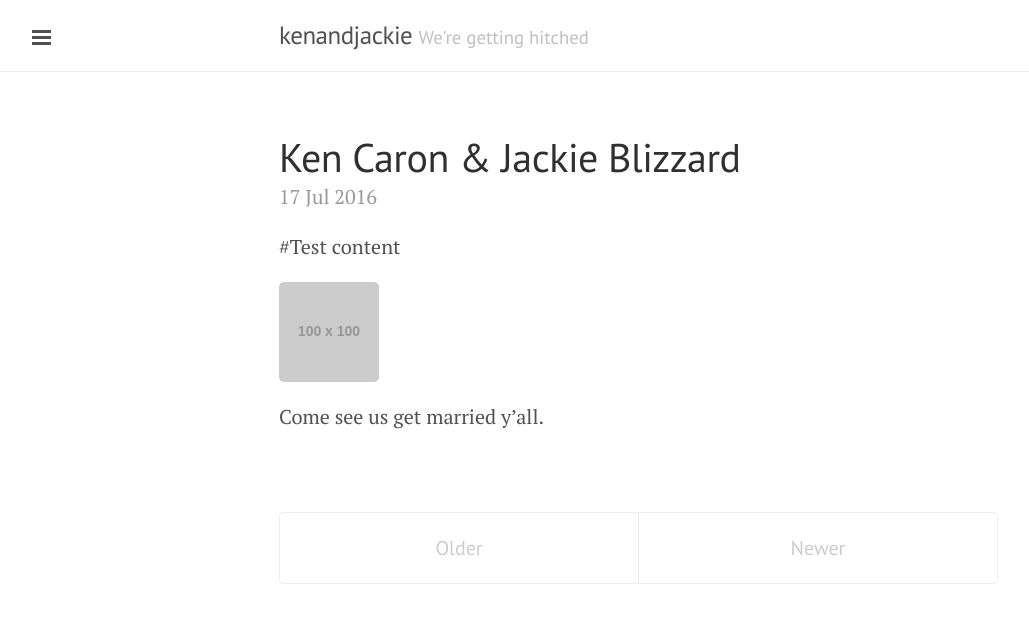
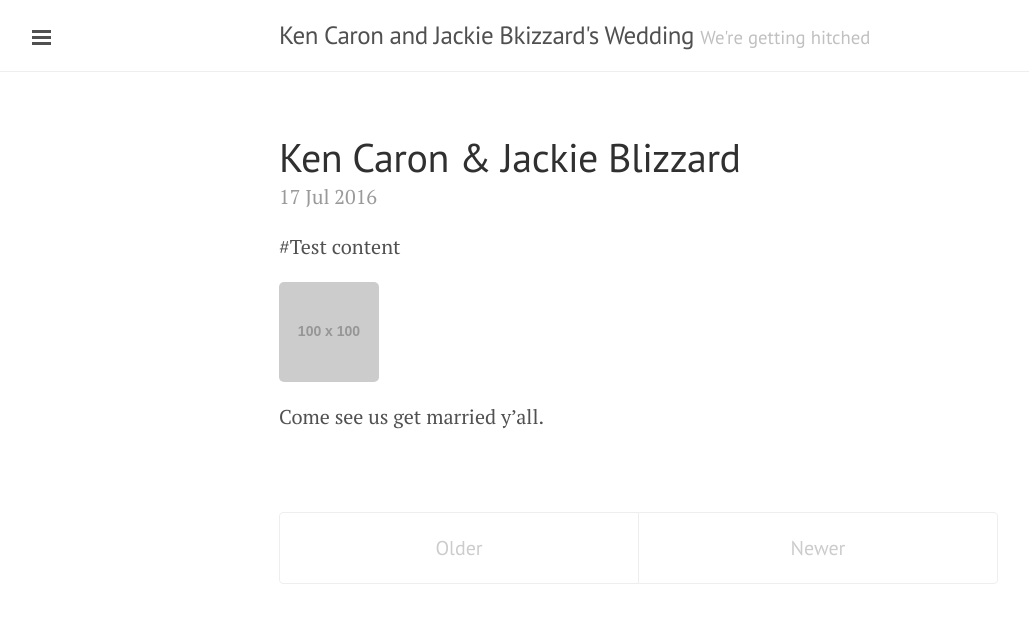
Before and after one commit to kenandjackie/kenandjackie.github.io-backup, a Jekyll site: the page built from index.html, in a window 1280 px wide. Shown: the top 623 px of the page, without its empty margins (1-1030 px from the left). Built offline with Jekyll 4.4.1, drawn with Linux system fonts in a browser that asks for light colours; the list of posts is cut into pages by our own code.

Commit message:
Uodate title

```diff
--- a/_config.yml
+++ b/_config.yml
@@ -2,7 +2,7 @@ excerpt_separator: ""
 pygments: true
 markdown: kramdown
 url: http://kenandjackie.github.io
-title: kenandjackie
+title: Ken Caron and Jackie Bkizzard's Wedding
 tagline: We're getting hitched
 description: July 8, 2017
 paginate: 5
```
